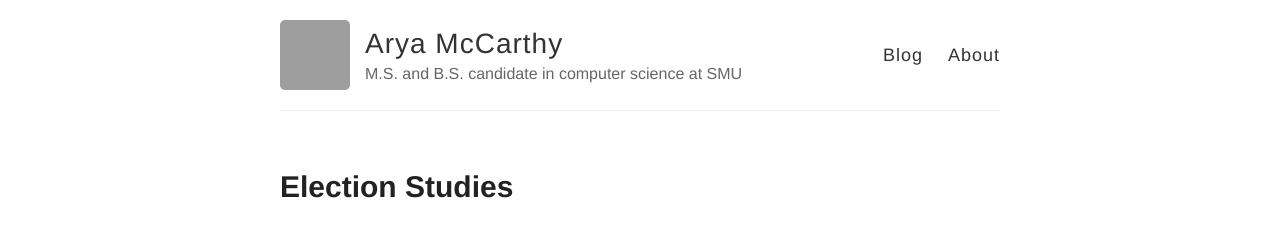
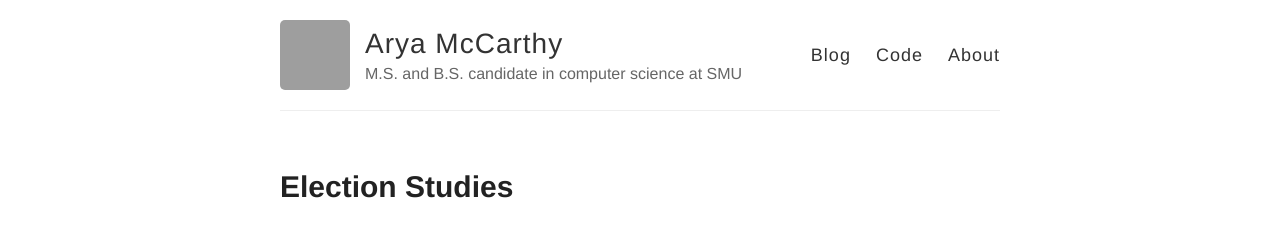
Before and after one commit to aryamccarthy/aryamccarthy.github.io, a Jekyll site: the page built from index.html, in a window 1280 px wide. Shown: the top 230 px of the page. Built offline with Jekyll 4.4.1, drawn with Linux system fonts in a browser that asks for light colours; grey boxes are pictures that could not be loaded.

Commit message:
Update default.html

```diff
--- a/_layouts/default.html
+++ b/_layouts/default.html
@@ -28,6 +28,7 @@
 
           <nav>
             <a href="{{ site.baseurl }}/">Blog</a>
+            <a href="https://github.com/aryamccarthy">Code</a>
             <a href="{{ site.baseurl }}/about">About</a>
           </nav>
         </header>
```
